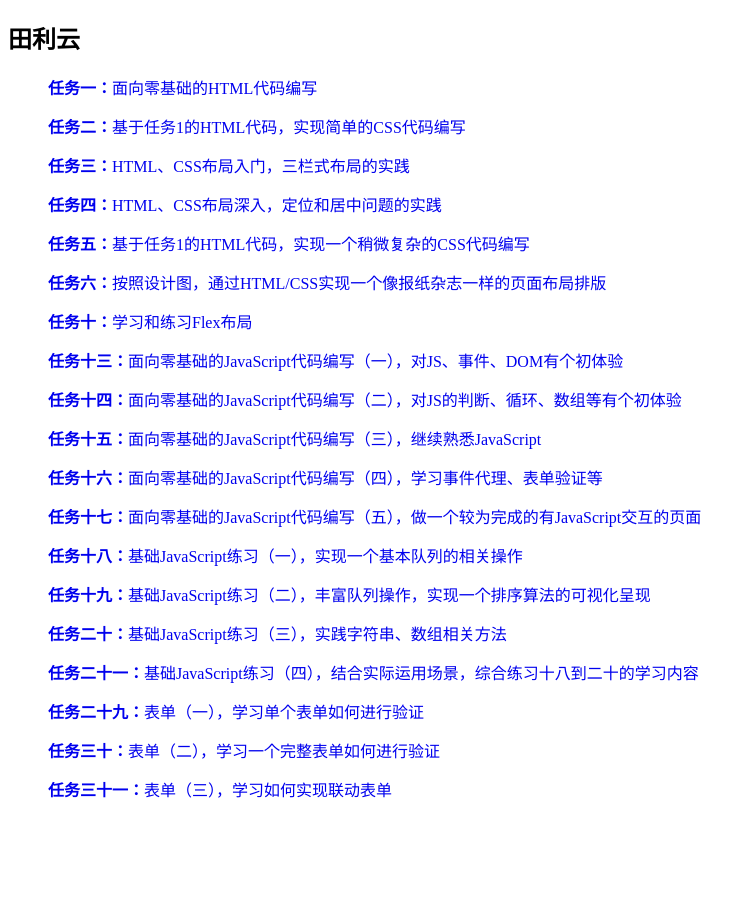
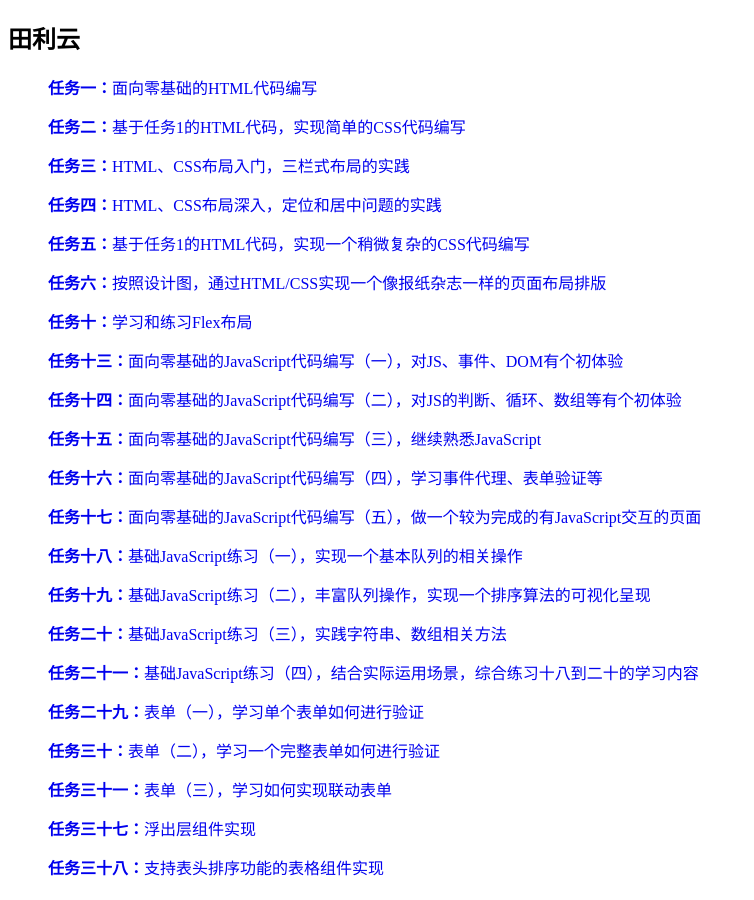
Before and after one commit to IRIFE/IRIFE.github.io, a Jekyll site: the page tliyun.html, which Jekyll copies as it is, in a window 1280 px wide. Shown: the whole page, without its empty margins (0-754 px from the left). Built offline with Jekyll 4.4.1, drawn with Linux system fonts in a browser that asks for light colours.

Commit message:
add task38 and task39

```diff
--- a/tliyun.html
+++ b/tliyun.html
@@ -42,6 +42,8 @@
 		<li class="li-list"><a href="https://IRIFE.github.io/ife/tliyun/task29/task29.html"><b>任务二十九：</b>表单（一），学习单个表单如何进行验证</a></li>
 		<li class="li-list"><a href="https://IRIFE.github.io/ife/tliyun/task30/task30.html"><b>任务三十：</b>表单（二），学习一个完整表单如何进行验证</a></li>
    		<li class="li-list"><a href="https://IRIFE.github.io/ife/tliyun/task31/task31.html"><b>任务三十一：</b>表单（三），学习如何实现联动表单</a></li>
+		<li class="li-list"><a href="https://IRIFE.github.io/ife/tliyun/task31/task31.html"><b>任务三十七：</b>浮出层组件实现</a></li>
+        <li class="li-list"><a href="https://IRIFE.github.io/ife/tliyun/task38/task38.html"><b>任务三十八：</b>支持表头排序功能的表格组件实现</a></li>
 
     </ul>
 </body>
```
